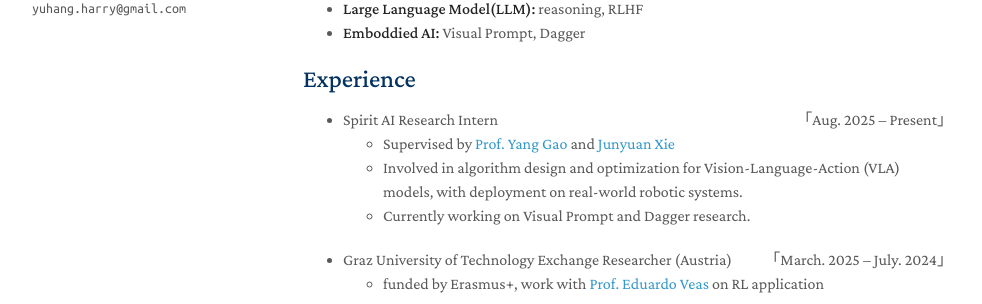
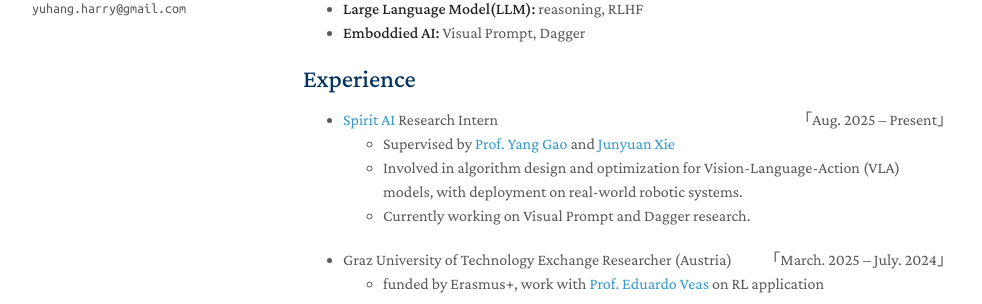
Before and after one commit to yuhang-harry/yuhang-harry.github.io, a Jekyll site: the page built from index.md, in a window 1280 px wide and 900 px high. Shown: the part 294-598 px from the top of the window, without its empty margins (167-1149 px from the left). Built offline with Jekyll 4.4.1, drawn with Linux system fonts in a browser that asks for light colours; a style sheet for code colours, icons or effects is not loaded; part of the change alters nothing that is shown.

Commit message:
spirit ai web

```diff
--- a/index.md
+++ b/index.md
@@ -14,7 +14,7 @@ I am a first-year master's student at Tongji University supervised by [Prof.Junq
 
 ## Experience
 
-- Spirit AI Research Intern <span style="float: right;">「Aug. 2025 -- Present」</span>
+- [Spirit AI](https://www.spirit-ai.com/) Research Intern <span style="float: right;">「Aug. 2025 -- Present」</span>
     - Supervised by [Prof. Yang Gao](https://people.iiis.tsinghua.edu.cn/~gaoyang/yang-gao.weebly.com/index.html) and [Junyuan Xie](https://scholar.google.com/citations?user=qJsC_XsAAAAJ&hl=zh-CN)
     - Involved in algorithm design and optimization for Vision-Language-Action (VLA) models, with deployment on real-world robotic systems.
     - Currently working on Visual Prompt and Dagger research.
```
